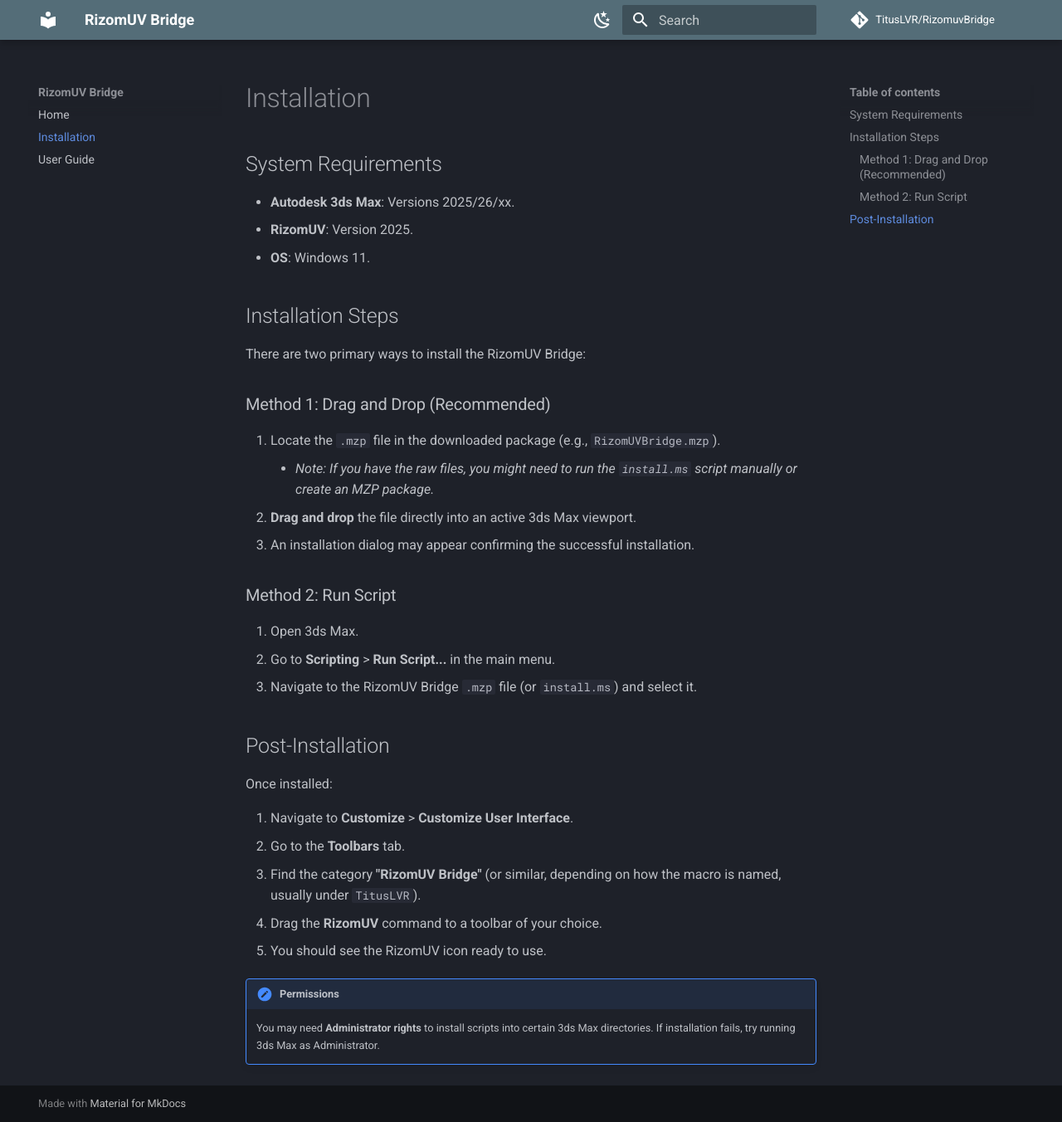
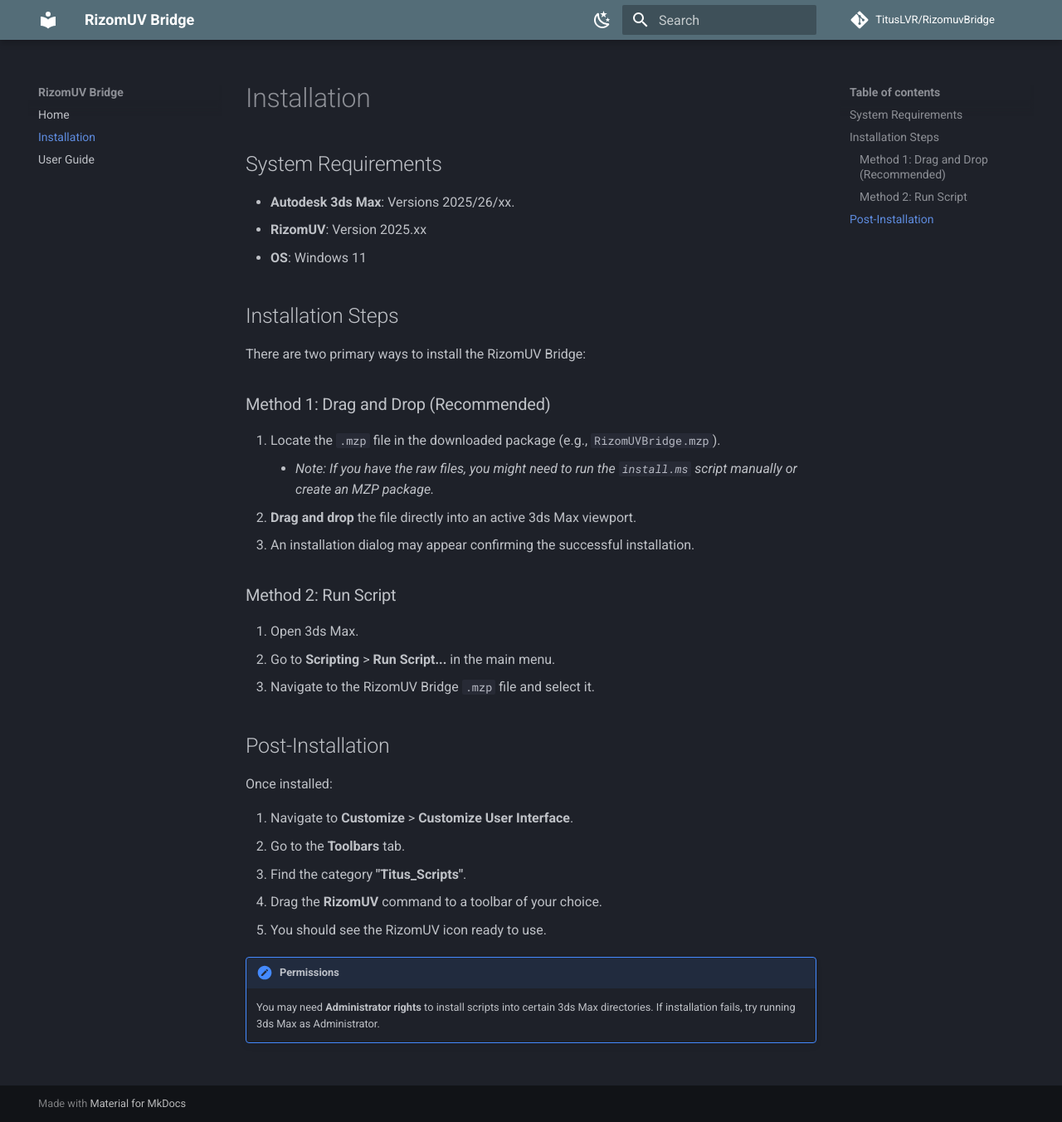
Before and after one commit to TitusLVR/RizomuvBridge, an MkDocs documentation site: the page built from docs/installation.md, in a window 1280 px wide and 1352 px high. Shown: the whole window at 83% size. Built offline with MkDocs 1.6.1 and Material for MkDocs 9.7.7, drawn with Linux system fonts in a browser that asks for light colours; comment, search, counter and statistics services are not loaded.

Commit message:
Docs update

```diff
--- a/docs/installation.md
+++ b/docs/installation.md
@@ -3,8 +3,8 @@
 ## System Requirements
 
 *   **Autodesk 3ds Max**: Versions 2025/26/xx.
-*   **RizomUV**: Version 2025.
-*   **OS**: Windows 11.
+*   **RizomUV**: Version 2025.xx
+*   **OS**: Windows 11
 
 ## Installation Steps
 
@@ -21,7 +21,7 @@
 
 1.  Open 3ds Max.
 2.  Go to **Scripting** > **Run Script...** in the main menu.
-3.  Navigate to the RizomUV Bridge `.mzp` file (or `install.ms`) and select it.
+3.  Navigate to the RizomUV Bridge `.mzp` file and select it.
 
 ## Post-Installation
 
@@ -29,7 +29,7 @@
 
 1.  Navigate to **Customize** > **Customize User Interface**.
 2.  Go to the **Toolbars** tab.
-3.  Find the category **"RizomUV Bridge"** (or similar, depending on how the macro is named, usually under `TitusLVR`).
+3.  Find the category **"Titus_Scripts"**.
 4.  Drag the **RizomUV** command to a toolbar of your choice.
 5.  You should see the RizomUV icon ready to use.
 
```
